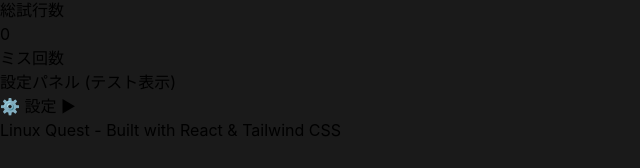
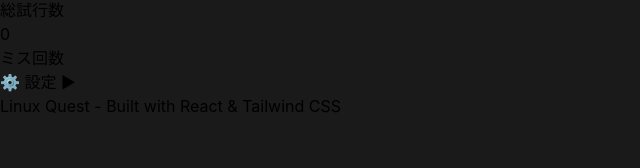
Before and after one commit to euro0707/linux-quest2, a React (Vite) app: page / in a window 1280 px wide. Shown: the part 482-650 px from the top of the page, without its empty margins (0-640 px from the left). Built offline with nearby package versions, Linux system fonts and the light colour scheme; the HTML template or start-up script is replaced by a standard one.

Commit message:
Clean up debug code after successful testing
- Remove console.log statements from SettingsPanel and App
- Remove debug border and test labels from SettingsPanel
- Restore clean production-ready code
- All functionality confirmed working correctly

```diff
--- a/src/App.jsx
+++ b/src/App.jsx
@@ -70,13 +70,6 @@ function App() {
     // スライドが完了済みの場合は直接ゲーム画面へ、未完了の場合はスライドから開始
     const dayKey = `day${dayIndex + 1}`;
 
-    console.log('Day selection:', {
-      dayIndex: dayIndex + 1,
-      dayKey,
-      slideProgress,
-      isSlideCompleted: slideProgress[dayKey],
-      willGoTo: slideProgress[dayKey] ? 'day' : 'slide'
-    });
 
     if (slideProgress[dayKey]) {
       setCurrentScreen('day');
@@ -139,7 +132,6 @@ function App() {
       // 選択画面に戻る
       setCurrentScreen('select');
 
-      console.log('Progress reset completed. slideProgress:', {});
     } catch (err) {
       console.error('Error resetting progress:', err);
     }
--- a/src/components/SettingsPanel.jsx
+++ b/src/components/SettingsPanel.jsx
@@ -3,9 +3,6 @@ import { getFromStorage, removeFromStorage } from '../utils/storage';
 
 export default function SettingsPanel({ onProgressReset }) {
   const [isOpen, setIsOpen] = useState(false);
-
-  // デバッグ用：コンソールに表示確認
-  console.log('SettingsPanel rendered');
 
   const handleResetProgress = () => {
     if (window.confirm('学習進捗をリセットしますか？この操作は元に戻せません。')) {
@@ -52,8 +49,7 @@ export default function SettingsPanel({ onProgressReset }) {
 
   try {
     return (
-      <div className="mt-4 border border-gray-600 rounded p-2">
-        <div className="text-xs text-gray-500 mb-1">設定パネル (テスト表示)</div>
+      <div className="mt-4">
         <button
           onClick={() => setIsOpen(!isOpen)}
           className="text-gray-400 hover:text-white text-sm flex items-center focus:outline-none focus:ring-2 focus:ring-blue-500 rounded px-2 py-1"
```
